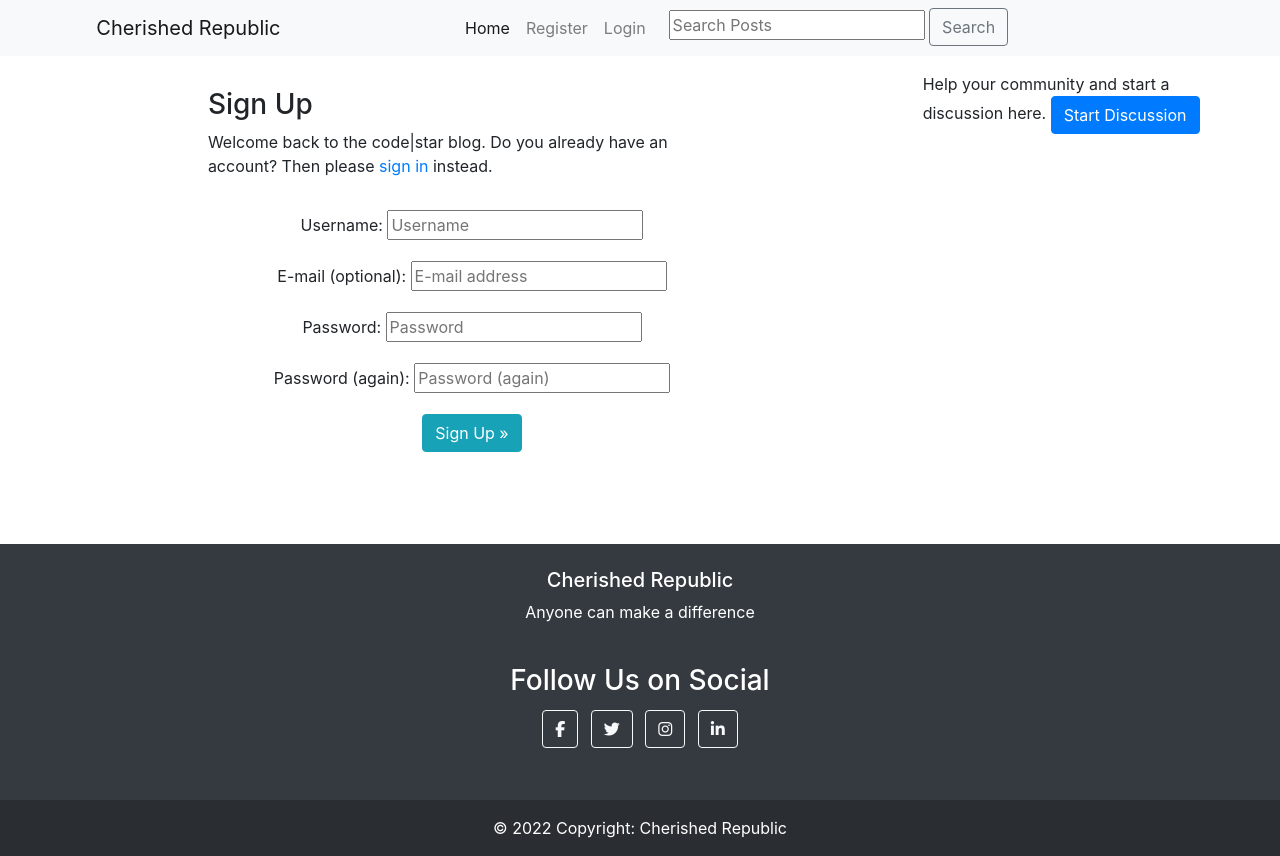
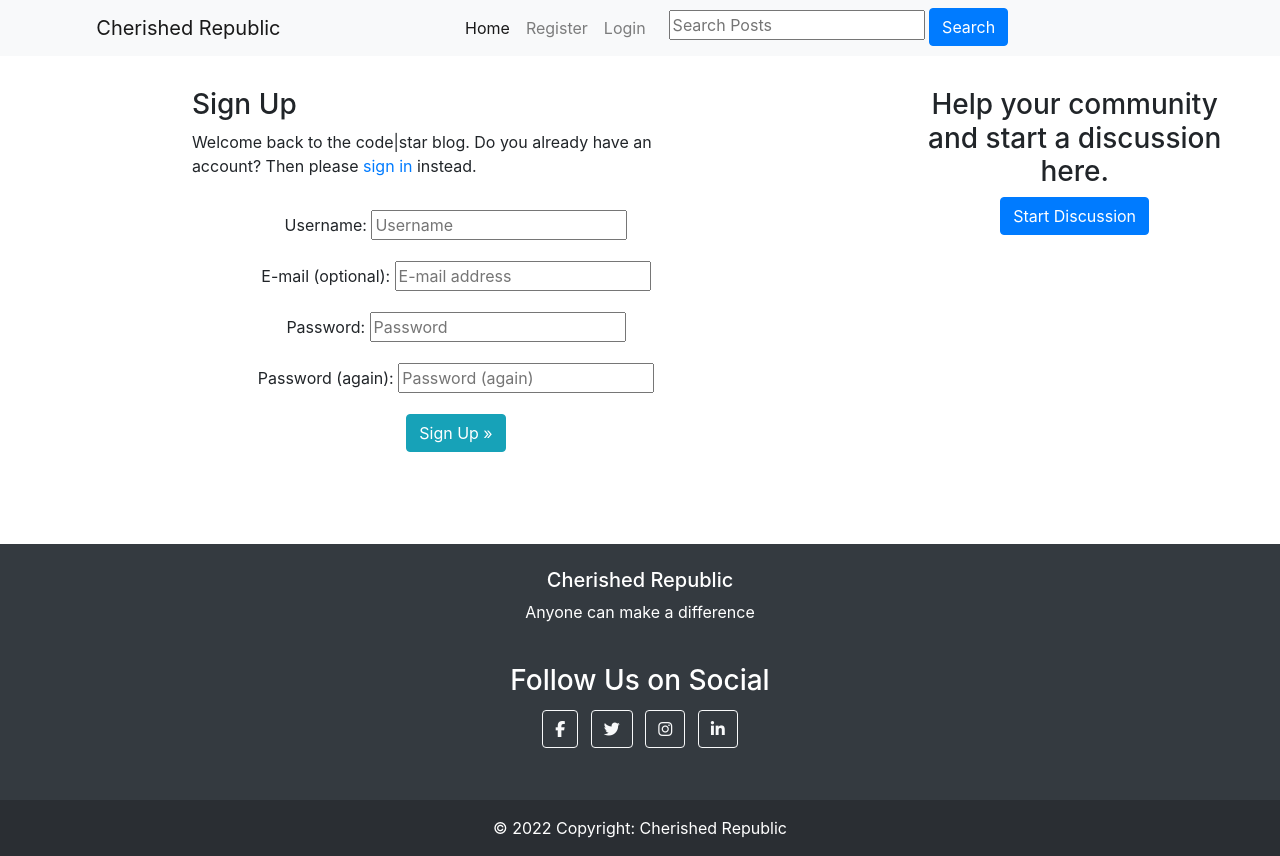
Before and after one commit to Code-Institute-Submissions/rovan89-cherished-republic_JanResub, a Django app: page /accounts/signup/ in a window 1280 px wide. Run offline with Django 3.2, Linux system fonts and the light colour scheme; parts of the project's set-up code (start-up, migrations or seed data) failed here and were passed over; some libraries are stand-ins or nearby versions.

Commit message:
Add classes to side container

```diff
--- a/templates/base.html
+++ b/templates/base.html
@@ -60,7 +60,7 @@
                     <form action="{% url 'search_posts' %}" method="POST">
                         {% csrf_token %}
                         <input type="text" name="searched" placeholder="Search Posts">
-                        <button class="btn btn-outline-secondary" type="submit" name="search_btn">Search</button>
+                        <button class="btn btn-primary" type="submit" name="search_btn">Search</button>
                     </form>
                 </div>
             <div>
@@ -94,10 +94,10 @@
                     {% endblock content %}
                 </div>
                 <!-- This is the side menu container -->
-                <div class="col-3 d-none d-lg-block p-2 m-2 justify-content-right">
-                    Help your community and start a discussion here.
-                    <a class="btn btn-primary" href="{% url 'create_post' %}" role="button">Start Discussion</a>
-                </div>
+                    <div class="col-3 d-none d-lg-block p-2 m-4 justify-content-right start-discussion-container text-center">
+                        <h3>Help your community and start a discussion here.</h3>
+                        <a class="btn btn-primary" href="{% url 'create_post' %}" role="button">Start Discussion</a>
+                    </div>
             </div>
         </div>
 
```
